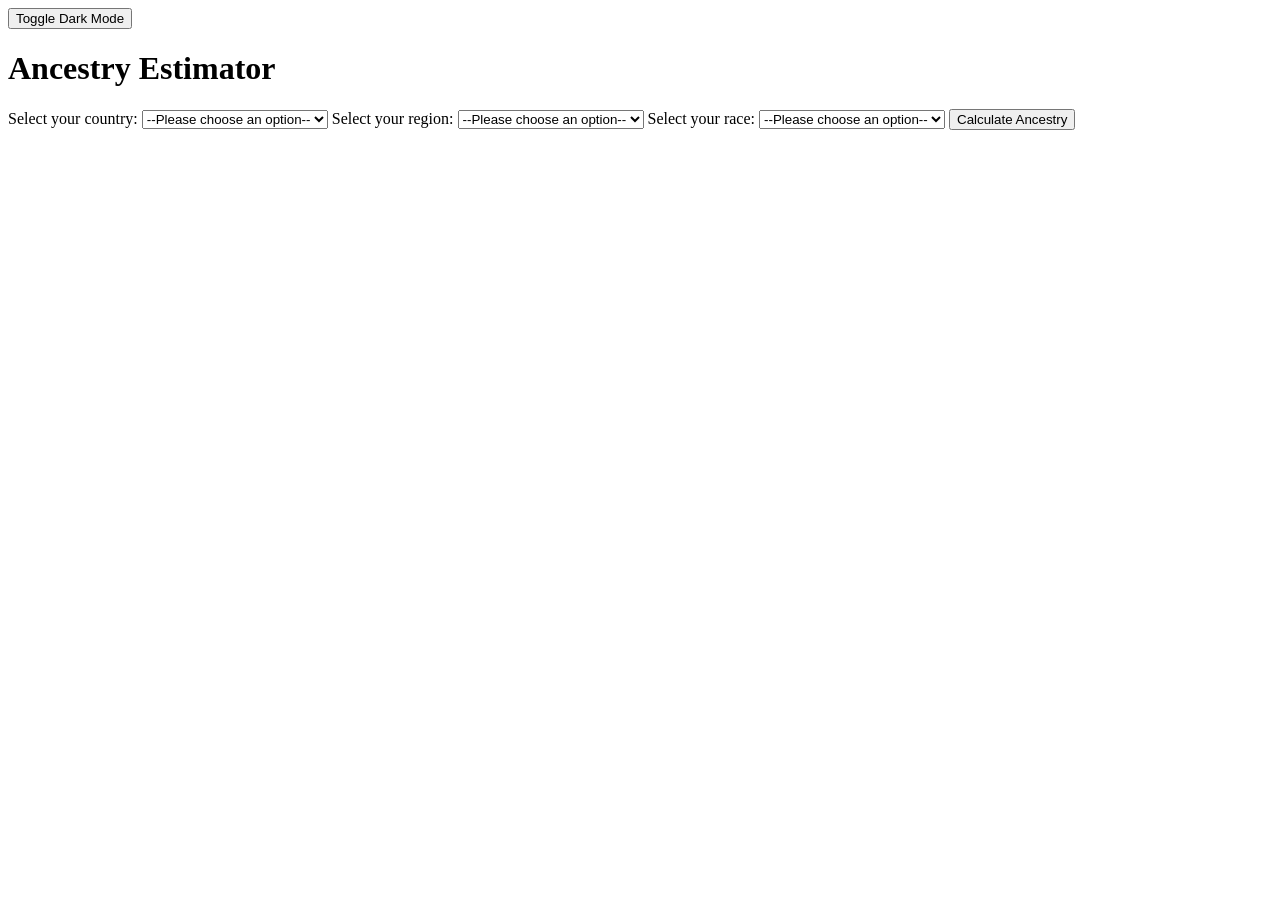
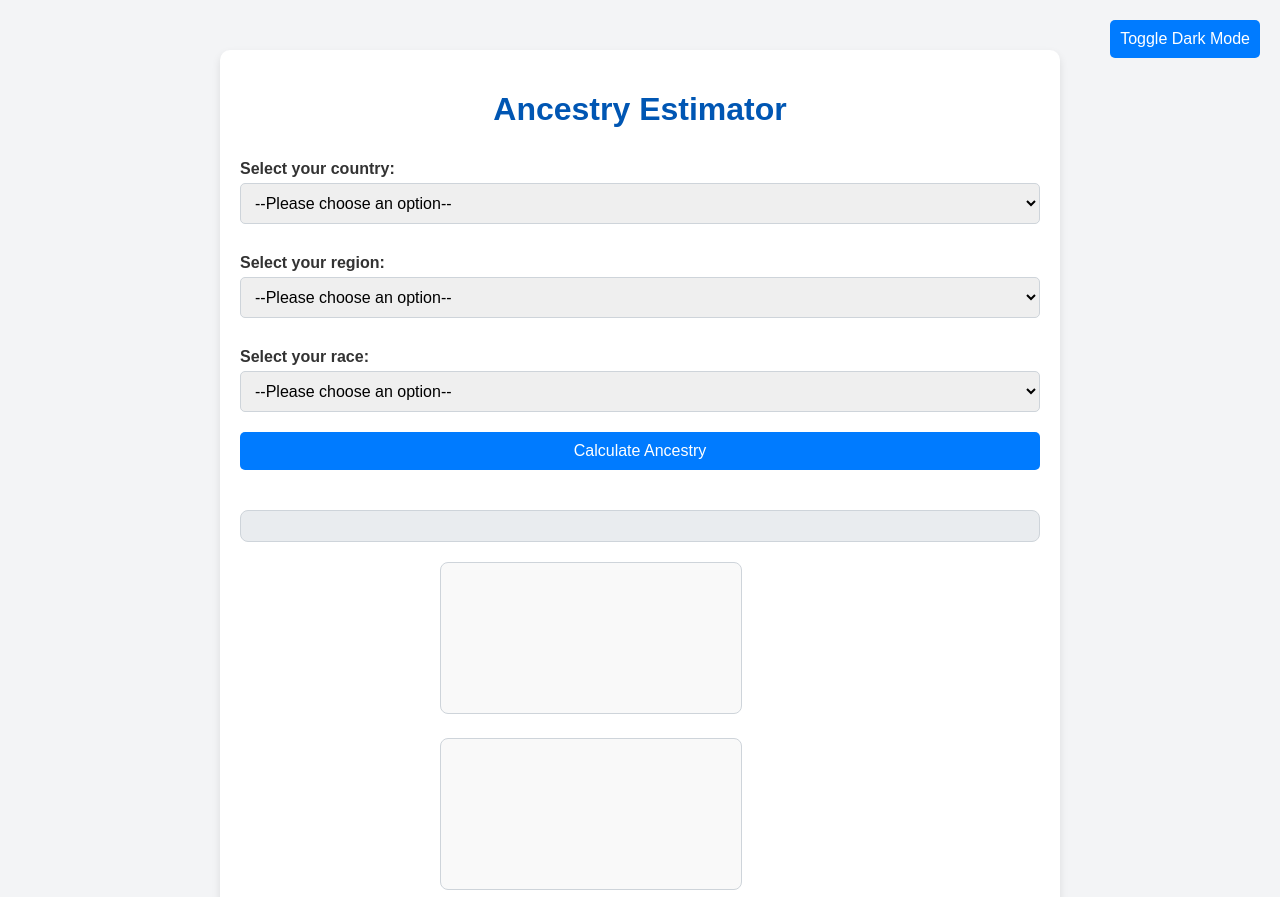
Before and after one commit to alok-108/ancestry-estimator, a plain HTML site: page index.html in a window 1280 px wide. Shown: the top 897 px of the page. Before the commit the page ends 800 px from the top, so only its background shows below. Drawn offline with nearby package versions, Linux system fonts and the light colour scheme.

Commit message:
Update index.html

```diff
--- a/index.html
+++ b/index.html
@@ -4,6 +4,161 @@
     <meta charset="UTF-8">
     <meta name="viewport" content="width=device-width, initial-scale=1.0">
     <title>Ancestry Estimator</title>
+    <style>
+        :root {
+            --primary-color: #0056b3;
+            --secondary-color: #007bff;
+            --background-light: #f3f4f6;
+            --text-light: #333;
+            --background-dark: #1e1e2f;
+            --text-dark: #e0e0e0;
+            --card-light: #ffffff;
+            --card-dark: #2b2b3d;
+        }
+
+        body {
+            font-family: 'Arial', sans-serif;
+            margin: 0;
+            padding: 0;
+            background-color: var(--background-light);
+            color: var(--text-light);
+            transition: background-color 0.3s, color 0.3s;
+        }
+
+        .container {
+            max-width: 800px;
+            margin: 50px auto;
+            padding: 20px;
+            background-color: var(--card-light);
+            border-radius: 10px;
+            box-shadow: 0 4px 8px rgba(0, 0, 0, 0.1);
+            transition: background-color 0.3s;
+        }
+
+        h1 {
+            text-align: center;
+            color: var(--primary-color);
+        }
+
+        .theme-toggle {
+            position: fixed;
+            top: 20px;
+            right: 20px;
+            background-color: var(--secondary-color);
+            color: white;
+            border: none;
+            padding: 10px;
+            border-radius: 5px;
+            cursor: pointer;
+            transition: background-color 0.3s;
+        }
+
+        .theme-toggle:hover {
+            background-color: var(--primary-color);
+        }
+
+        form {
+            display: flex;
+            flex-direction: column;
+        }
+
+        label {
+            margin: 10px 0 5px;
+            font-weight: bold;
+        }
+
+        select, button {
+            padding: 10px;
+            margin-bottom: 20px;
+            border: 1px solid #ced4da;
+            border-radius: 5px;
+            font-size: 16px;
+            outline: none;
+        }
+
+        button {
+            background-color: var(--secondary-color);
+            color: white;
+            border: none;
+            cursor: pointer;
+            transition: background-color 0.3s, transform 0.2s;
+        }
+
+        button:hover {
+            background-color: var(--primary-color);
+            transform: translateY(-2px);
+        }
+
+        .result {
+            margin-top: 20px;
+            padding: 15px;
+            border-radius: 8px;
+            background-color: #e9ecef;
+            color: #495057;
+            border: 1px solid #ced4da;
+        }
+
+        .charts {
+            display: flex;
+            flex-wrap: wrap;
+            gap: 20px;
+            justify-content: center;
+            margin-top: 20px;
+        }
+
+        .chart-container {
+            width: 100%;
+            max-width: 400px;
+        }
+
+        canvas {
+            background-color: #f9f9f9;
+            border: 1px solid #ced4da;
+            border-radius: 8px;
+        }
+
+        .loader {
+            display: none;
+            margin: 20px auto;
+            border: 4px solid #f3f3f3;
+            border-top: 4px solid var(--secondary-color);
+            border-radius: 50%;
+            width: 40px;
+            height: 40px;
+            animation: spin 1s linear infinite;
+        }
+
+        @keyframes spin {
+            0% { transform: rotate(0deg); }
+            100% { transform: rotate(360deg); }
+        }
+
+        @media (max-width: 600px) {
+            .container {
+                padding: 15px;
+                margin: 20px;
+            }
+
+            button {
+                font-size: 14px;
+            }
+        }
+
+        body.dark-mode {
+            background-color: var(--background-dark);
+            color: var(--text-dark);
+        }
+
+        body.dark-mode .container {
+            background-color: var(--card-dark);
+        }
+
+        body.dark-mode .result {
+            background-color: var(--card-dark);
+            color: var(--text-dark);
+            border-color: var(--text-dark);
+        }
+    </style>
 </head>
 <body>
     <button class="theme-toggle" id="themeToggle">Toggle Dark Mode</button>
```
